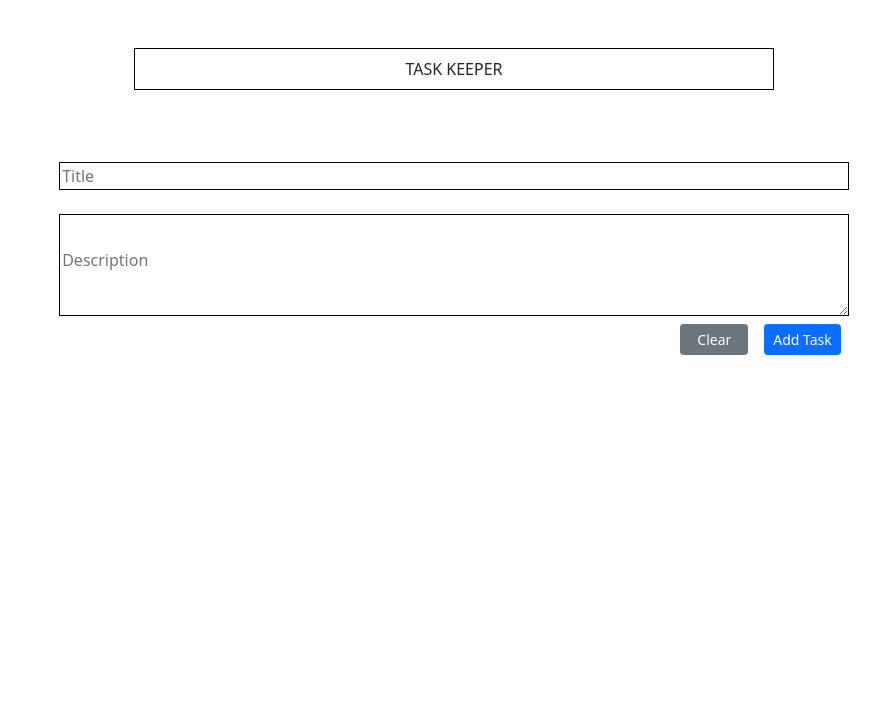
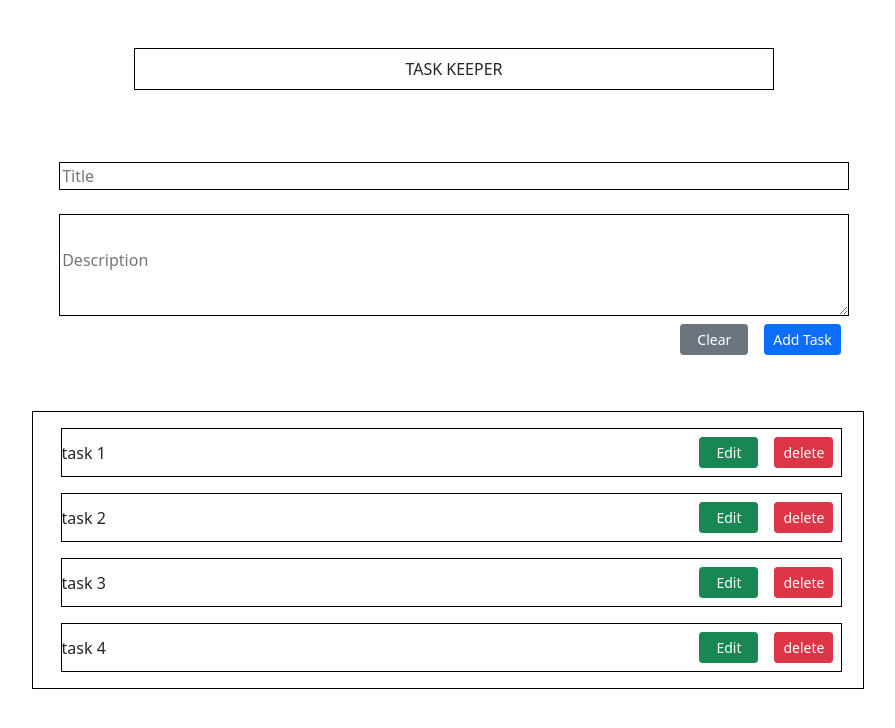
Before and after one commit to tharaka-ariyarathna/task-keeper-redux, a React (Create React App) app: page / in a window 1280 px wide. Shown: the top 728 px of the page, without its empty margins (186-1081 px from the left). Built offline with nearby package versions, Linux system fonts and the light colour scheme.

Commit message:
Deleted state related things

```diff
--- a/src/App.js
+++ b/src/App.js
@@ -4,11 +4,6 @@ import ShowTask from "./components/show_task/showTask";
 import "./App.css";
 
 const App = () => {
-  const [taskList, setTaskList] = useState([]);
-  const [edit, setEdit] = useState(null);
-  console.log(taskList);
-  console.log(edit) ;
-
   return (
     <div className="app container-fluid">
       <div className="row mt-5">
@@ -17,19 +12,10 @@ const App = () => {
         </div>
       </div>
       <div className="row mt-5">
-        <AddTask
-          setTaskList={setTaskList}
-          taskList={taskList}
-          edit={edit}
-          setEdit={setEdit}
-        />
+        <AddTask />
       </div>
       <div className="row mt-5">
-        <ShowTask
-          taskList={taskList}
-          setTaskList={setTaskList}
-          setEdit={setEdit}
-        />
+        <ShowTask />
       </div>
     </div>
   );
--- a/src/components/add_task/addTask.js
+++ b/src/components/add_task/addTask.js
@@ -1,8 +1,9 @@
 import React, { useEffect, useState } from "react";
 import "./addTask.css";
 
-const AddTask = ({ setTaskList, taskList, edit, setEdit }) => {
+const AddTask = () => {
   const [formData, setFormData] = useState({ title: "", description: "" });
+
   const handleInputChange = (e) => {
     setFormData({ ...formData, [e.target.name]: e.target.value });
   };
@@ -15,29 +16,10 @@ const AddTask = ({ setTaskList, taskList, edit, setEdit }) => {
 
   const handleSubmit = (e) => {
     e.preventDefault();
-    if(!edit){
-      setTaskList([...taskList, formData]);
-      handleClear();
-    }else{
-      setTaskList(prev =>{
-        return prev.map((task, index) => {
-          if(index == Number(edit)){
-            return formData ;
-          }else{
-            return task ;
-          }
-        })
-      })
-      setEdit(null) ;
-      handleClear();
-    }
+    handleClear();
   };
 
-  useEffect(() => {
-    if(edit){
-      setFormData(taskList[Number(edit)])
-    }
-  }, [edit])
+  useEffect(() => {}, []);
 
   return (
     <div className="addtask">
--- /dev/null
+++ b/src/components/dummy data/taskList.js
@@ -0,0 +1,18 @@
+export const taskList = [
+    {
+        title: "task 1",
+        description : "has to complete task 1"
+    },
+    {
+        title: "task 2",
+        description : "has to complete task 2"
+    },
+    {
+        title: "task 3",
+        description : "has to complete task 3"
+    },
+    {
+        title: "task 4",
+        description : "has to complete task 4"
+    }
+]
--- a/src/components/show_task/showTask.js
+++ b/src/components/show_task/showTask.js
@@ -1,17 +1,16 @@
 import React from "react";
 import Task from '../task/task' ;
+import {taskList} from '../dummy data/taskList' ;
 import "./showTask.css";
 
-const ShowTask = ({ taskList, setTaskList, setEdit }) => {
+const ShowTask = () => {
+
   const handleDelete = (e) => {
-    setTaskList((prev) => prev.filter((_, index) => index != e.target.id));
-    setTimeout(() => {
-        alert("Item deleted")
-    }, 3000);
+
   };
 
   const handleEdit = (e) => {
-    setEdit(e.target.id) ;
+
   }
 
   return (
```
